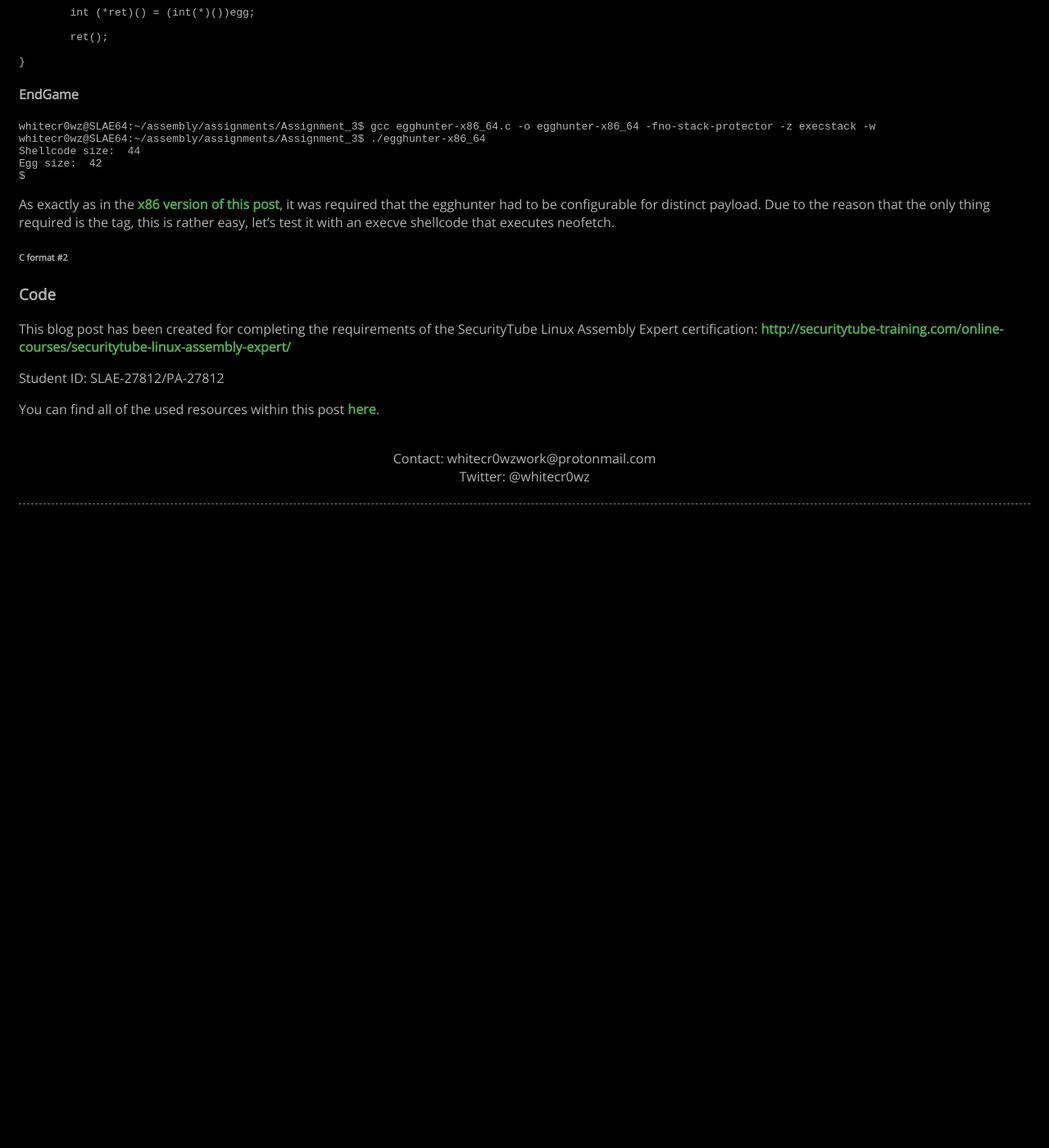
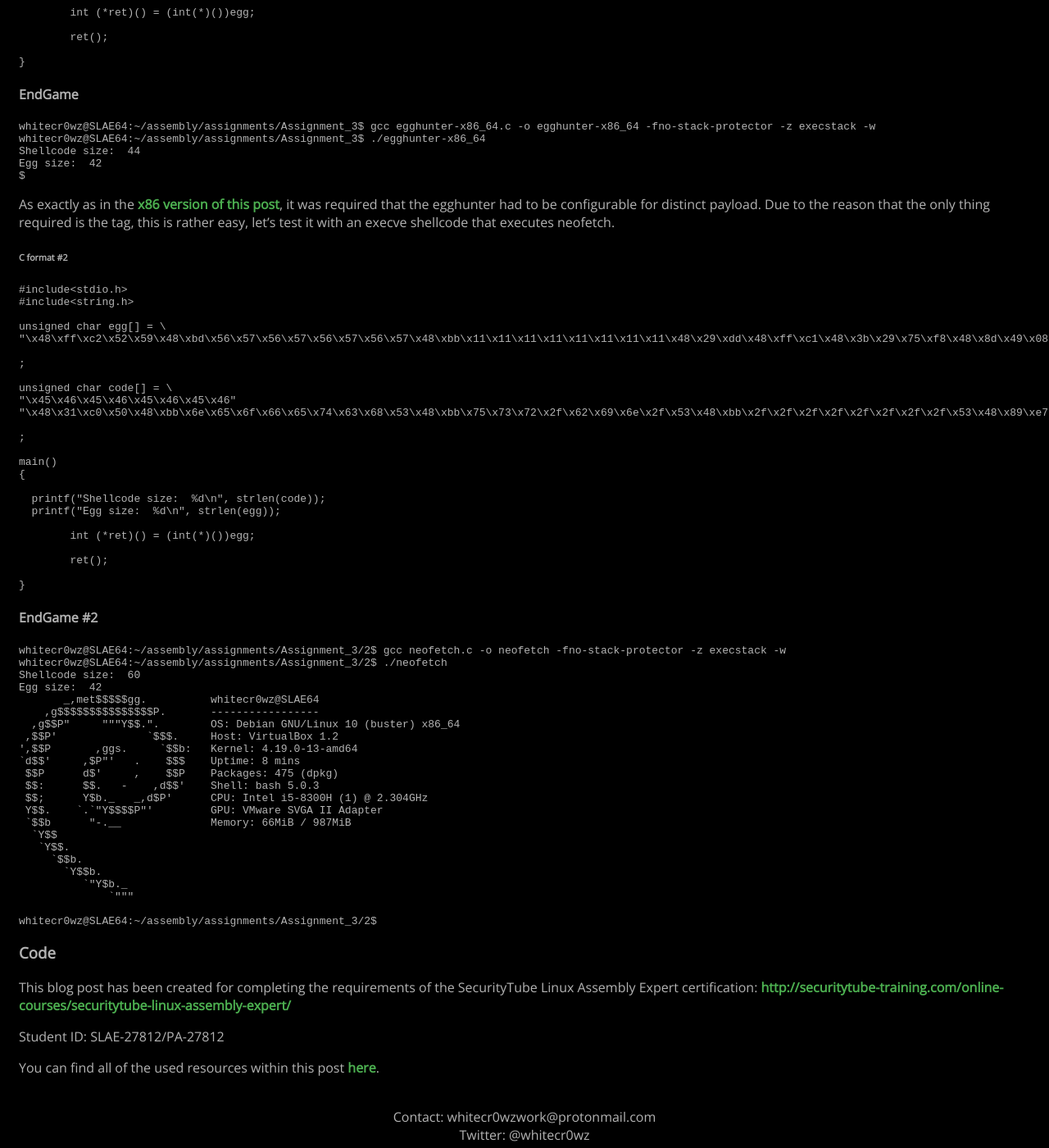
Before and after one commit to whitecr0wz/whitecr0wz.github.io, a Jekyll site: the page built from _posts/posts/2021-01-14-SLAE64-Egghunter.md, in a window 1280 px wide and 1400 px high, scrolled down 1493 px. Shown: the whole window at 82% size. Built offline with Jekyll 4.4.1, drawn with Linux system fonts in a browser that asks for light colours; before the commit the page ends 2123 px from its top, so only the background shows below that.

Commit message:
Update 2021-01-14-SLAE64-Egghunter.md

````diff
--- a/_posts/posts/2021-01-14-SLAE64-Egghunter.md
+++ b/_posts/posts/2021-01-14-SLAE64-Egghunter.md
@@ -107,7 +107,61 @@ As exactly as in the [x86 version of this post](https://whitecr0wz.github.io/pos
 
 ###### C format #2
 
+```term
+#include<stdio.h>
+#include<string.h>
 
+unsigned char egg[] = \
+"\x48\xff\xc2\x52\x59\x48\xbd\x56\x57\x56\x57\x56\x57\x56\x57\x48\xbb\x11\x11\x11\x11\x11\x11\x11\x11\x48\x29\xdd\x48\xff\xc1\x48\x3b\x29\x75\xf8\x48\x8d\x49\x08\xff\xe1"
+
+;
+
+unsigned char code[] = \
+"\x45\x46\x45\x46\x45\x46\x45\x46"
+"\x48\x31\xc0\x50\x48\xbb\x6e\x65\x6f\x66\x65\x74\x63\x68\x53\x48\xbb\x75\x73\x72\x2f\x62\x69\x6e\x2f\x53\x48\xbb\x2f\x2f\x2f\x2f\x2f\x2f\x2f\x2f\x53\x48\x89\xe7\x50\x48\x89\xe2\x57\x48\x89\xe6\xb0\x3b\x0f\x05"
+
+;
+
+main()
+{
+
+  printf("Shellcode size:  %d\n", strlen(code));
+  printf("Egg size:  %d\n", strlen(egg));
+
+        int (*ret)() = (int(*)())egg;
+
+        ret();
+
+}
+```
+
+#### EndGame #2
+
+```term
+whitecr0wz@SLAE64:~/assembly/assignments/Assignment_3/2$ gcc neofetch.c -o neofetch -fno-stack-protector -z execstack -w
+whitecr0wz@SLAE64:~/assembly/assignments/Assignment_3/2$ ./neofetch
+Shellcode size:  60
+Egg size:  42
+       _,met$$$$$gg.          whitecr0wz@SLAE64
+    ,g$$$$$$$$$$$$$$$P.       -----------------
+  ,g$$P"     """Y$$.".        OS: Debian GNU/Linux 10 (buster) x86_64
+ ,$$P'              `$$$.     Host: VirtualBox 1.2
+',$$P       ,ggs.     `$$b:   Kernel: 4.19.0-13-amd64
+`d$$'     ,$P"'   .    $$$    Uptime: 8 mins
+ $$P      d$'     ,    $$P    Packages: 475 (dpkg)
+ $$:      $$.   -    ,d$$'    Shell: bash 5.0.3
+ $$;      Y$b._   _,d$P'      CPU: Intel i5-8300H (1) @ 2.304GHz
+ Y$$.    `.`"Y$$$$P"'         GPU: VMware SVGA II Adapter
+ `$$b      "-.__              Memory: 66MiB / 987MiB
+  `Y$$
+   `Y$$.
+     `$$b.
+       `Y$$b.
+          `"Y$b._
+              `"""
+
+whitecr0wz@SLAE64:~/assembly/assignments/Assignment_3/2$
+```
 
 ### Code
 
````
